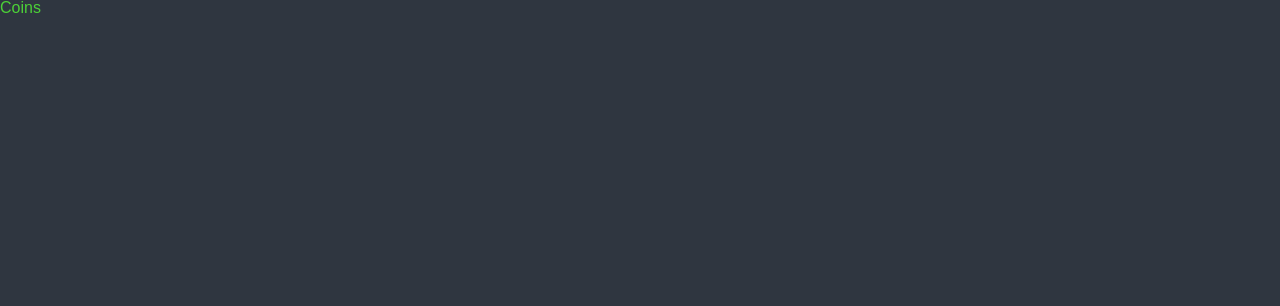
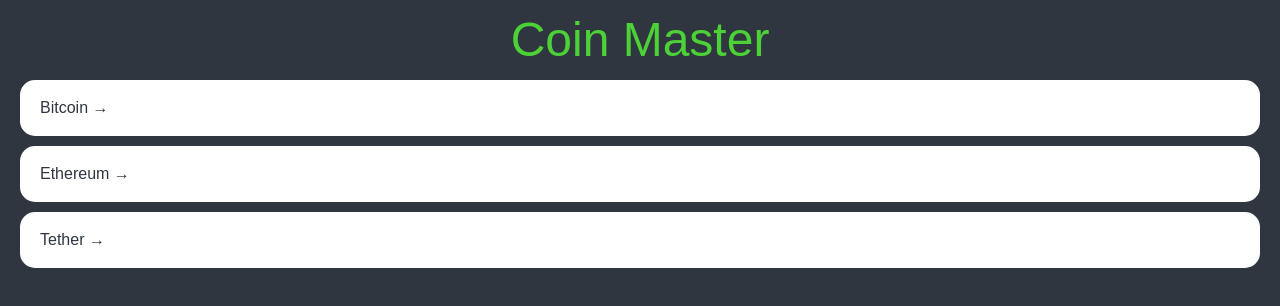
Before and after one commit to myungkeun02/react-master-class, a React (Create React App) app: page / in a window 1280 px wide. Shown: the top 306 px of the page. Built offline with nearby package versions, Linux system fonts and the light colour scheme.

Commit message:
#5.3 Home part Two

```diff
--- a/src/App.tsx
+++ b/src/App.tsx
@@ -53,6 +53,7 @@ table {
 }
 a{
   text-decoration: none;
+	color: inherit;
 }
 * {
   box-sizing: border-box;
--- a/src/routes/Coins.tsx
+++ b/src/routes/Coins.tsx
@@ -1,11 +1,83 @@
+import { Link } from "react-router-dom";
 import styled from "styled-components";
 
+const Container = styled.div`
+  padding: 0px 20px;
+`;
+const Header = styled.header`
+  height: 10vh;
+  display: flex;
+  justify-content: center;
+  align-items: center;
+`;
+const ConinsList = styled.ul``;
+const Coin = styled.li`
+  background-color: white;
+  color: ${(props) => props.theme.bgColor};
+  padding: 20px;
+  margin-bottom: 10px;
+  border-radius: 15px;
+  a {
+    transition: color 0.2s ease-in;
+    display: block;
+  }
+  &:hover {
+    a {
+      color: ${(props) => props.theme.accentColor};
+    }
+  }
+`;
+
 const Title = styled.h1`
+  font-size: 48px;
   color: ${(props) => props.theme.accentColor};
 `;
 
+const coins = [
+  {
+    id: "btc-bitcoin",
+    name: "Bitcoin",
+    symbol: "BTC",
+    rank: 1,
+    is_new: false,
+    is_active: true,
+    type: "coin",
+  },
+  {
+    id: "eth-ethereum",
+    name: "Ethereum",
+    symbol: "ETH",
+    rank: 2,
+    is_new: false,
+    is_active: true,
+    type: "coin",
+  },
+  {
+    id: "usdt-tether",
+    name: "Tether",
+    symbol: "USDT",
+    rank: 3,
+    is_new: false,
+    is_active: true,
+    type: "token",
+  },
+];
+
 function Coins() {
-  return <Title>Coins</Title>;
+  return (
+    <Container>
+      <Header>
+        <Title>Coin Master</Title>
+      </Header>
+      <ConinsList>
+        {coins.map((coin) => (
+          <Coin key={coin.id}>
+            <Link to={`/${coin.id}`}>{coin.name} &rarr;</Link>
+          </Coin>
+        ))}
+      </ConinsList>
+    </Container>
+  );
 }
 
 export default Coins;
```
